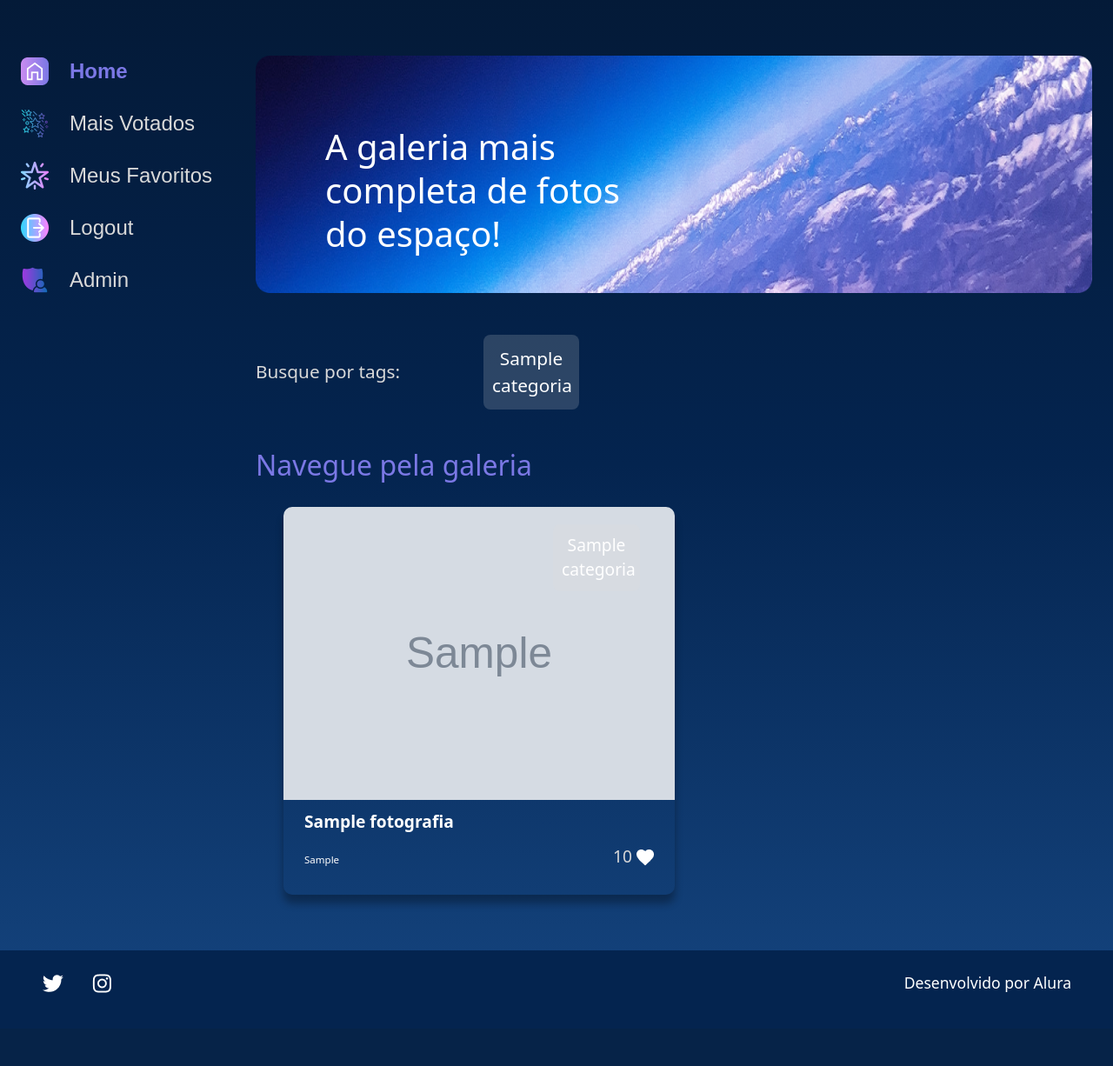
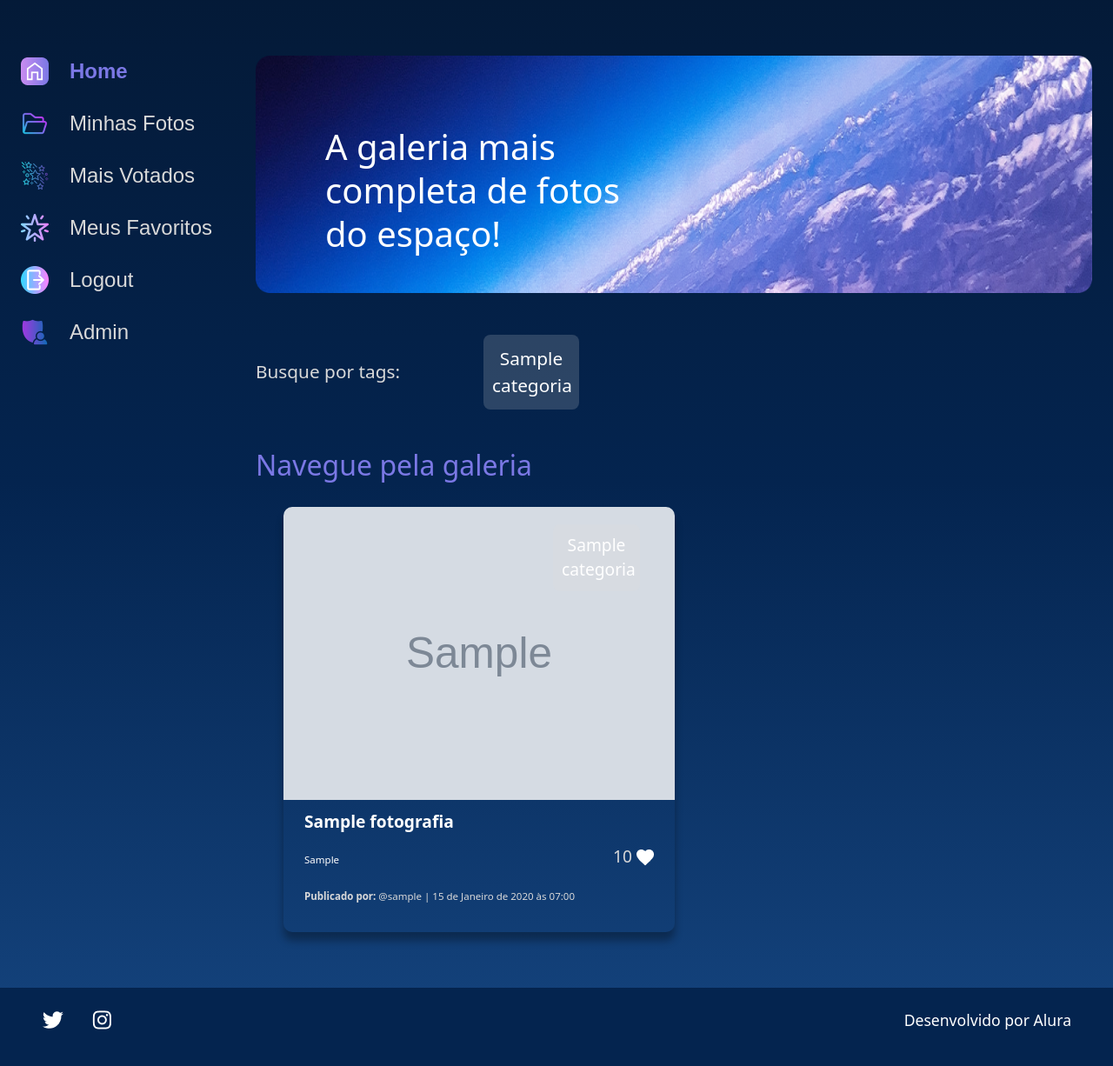
Before and after one commit to csdamo/django_alura_space, a Django app: page / in a window 1280 px wide. Shown: the part 114-1340 px from the top of the page at 87% size. Before the commit the page ends 1256 px from the top, so only its background shows below. Run offline with Django 4.2, Linux system fonts and the light colour scheme; a user stored in the database is signed in; tables that the repository leaves empty hold one stand-in row (values such as "Sample post"); grey boxes marked "Sample" are stand-in pictures.

Commit message:
add function to view photos by user

```diff
--- a/galeria/urls.py
+++ b/galeria/urls.py
@@ -1,5 +1,5 @@
 from django.urls import path
-from .views import buscar, filtro_tags, index, imagem, favorito, mais_votados, meus_favoritos
+from .views import buscar, filtro_tags, index, imagem, favorito, mais_votados, meus_favoritos, minhas_fotos, fotos_usuario
 
 urlpatterns = [
     path('', index, name='index'),
@@ -9,4 +9,6 @@ urlpatterns = [
     path('favorito/<int:foto_id>', favorito, name='favorito'),
     path('mais_votados', mais_votados, name='mais_votados'),
     path('meus_favoritos', meus_favoritos, name='meus_favoritos'),
+    path('minhas_fotos', minhas_fotos, name='minhas_fotos'),
+    path('fotos_usuario/<int:user_id>', fotos_usuario, name='fotos_usuario'),
 ]
--- a/galeria/views.py
+++ b/galeria/views.py
@@ -10,12 +10,12 @@ def index(request):
 
     fotografias = Fotografia.objects.order_by('-data_fotografia').filter(publicada=True)
     categorias = Categoria.objects.all()
-    user_id = request.user
+    user = request.user
 
     context = {
         'fotografias': fotografias,
         'categorias': categorias,
-        'user_id': user_id
+        'user_id': user
     }
     return render(request, 'galeria/index.html', context=context)
 
@@ -82,7 +82,8 @@ def mais_votados(request):
     return render(request, 'galeria/index.html', context=context)
 
 def meus_favoritos(request):
-    user_id = request.user.id
+    user = request.user
+    user_id = user.id
     if not request.user.is_authenticated:
         messages.error(request, 'Usuário não logado')
         return redirect('login')
@@ -94,6 +95,43 @@ def meus_favoritos(request):
     context = {
         'fotografias': fotografias,
         'categorias': categorias,
-        'user_id': user_id
+        'user_id': user
     }
     return render(request, 'galeria/index.html', context=context)
+
+def minhas_fotos(request):
+    user = request.user
+    user_id = user.id
+
+    if not request.user.is_authenticated:
+        messages.error(request, 'Usuário não logado')
+        return redirect('login')
+
+    fotografias = Fotografia.objects.order_by('-data_fotografia').filter(usuario=user_id)
+    categorias = Categoria.objects.all()
+
+
+    context = {
+        'fotografias': fotografias,
+        'categorias': categorias,
+        'user_id': user
+    }
+
+    return render(request, 'galeria/index.html', context=context)
+
+def fotos_usuario(request, user_id):
+
+    if not request.user.is_authenticated:
+        messages.error(request, 'Usuário não logado')
+        return redirect('login')
+
+    fotografias = Fotografia.objects.order_by('-data_fotografia').filter(usuario=user_id)
+    categorias = Categoria.objects.all()
+    user = request.user
+    context = {
+        'fotografias': fotografias,
+        'categorias': categorias,
+        'user_id': user
+    }
+
+    return render(request, 'galeria/index.html', context=context)
--- a/static/styles/style.css
+++ b/static/styles/style.css
@@ -194,14 +194,18 @@ table {
     margin-top: 0.8em;
 }
 
-.favorito {
+.cartao__links {
     text-decoration: none;
     color: #D9D9D9;
 }
 
-.favorito:hover {
+.cartao__links:hover {
     text-decoration: none;
     color: #D9D9D9;
+}
+
+.texto-negrito {
+    font-weight: bold
 }
 
 .galeria {
--- a/templates/galeria/index.html
+++ b/templates/galeria/index.html
@@ -39,13 +39,20 @@
                                 <div class="cartao__texto">
                                     <p class="cartao__descricao">{{fotografia.legenda}}</p>
                                     <span>
-                                        <a class="favorito" href="{% url 'favorito' fotografia.id %}">
+                                        <a class="cartao__links" href="{% url 'favorito' fotografia.id %}">
                                             {{fotografia.total_favoritos}}
                                             {% if user_id in fotografia.favorito.all %}
                                             <img src="{% static '/assets/ícones/1x/favorite.png' %}" alt="ícone de coração">
                                             {% else %}
                                             <img src="{% static '/assets/ícones/1x/favorite_outline.png' %}" alt="ícone de coração">
                                             {% endif %}
+                                        </a>
+                                    </span>
+                                </div>
+                                <div class="cartao__texto">
+                                    <span>
+                                        <a class="cartao__links" href="{% url 'fotos_usuario' fotografia.usuario.id %}">
+                                            <p class="cartao__descricao"><span class="texto-negrito">Publicado por:</span> @{{fotografia.usuario}} | {{fotografia.data_fotografia}} </p>
                                         </a>
                                     </span>
                                 </div>
--- a/templates/partials/_nav.html
+++ b/templates/partials/_nav.html
@@ -7,6 +7,7 @@
             <a href="{% url 'cadastro' %}"><img src="{% static '/assets/ícones/1x/register.png' %}"> Cadastro</a>
         {% else %}
             <a href="{% url 'index' %}"><img src="{% static '/assets/ícones/1x/Home - ativo.png' %}"> Home</a>
+            <a href="{% url 'minhas_fotos' %}"><img src="{% static '/assets/ícones/1x/folder.png' %}"> Minhas Fotos</a>
             <a href="{% url 'mais_votados' %}"><img src="{% static '/assets/ícones/1x/mais_votados.png' %}"> Mais Votados</a>
             <a href="{% url 'meus_favoritos' %}"><img src="{% static '/assets/ícones/1x/star.png' %}"> Meus Favoritos</a>
             <a href="{% url 'logout' %}"><img src="{% static '/assets/ícones/1x/logout.png' %}"> Logout</a>
```
Also changed, not shown: static/assets/ícones/1x/folder.png (added).
